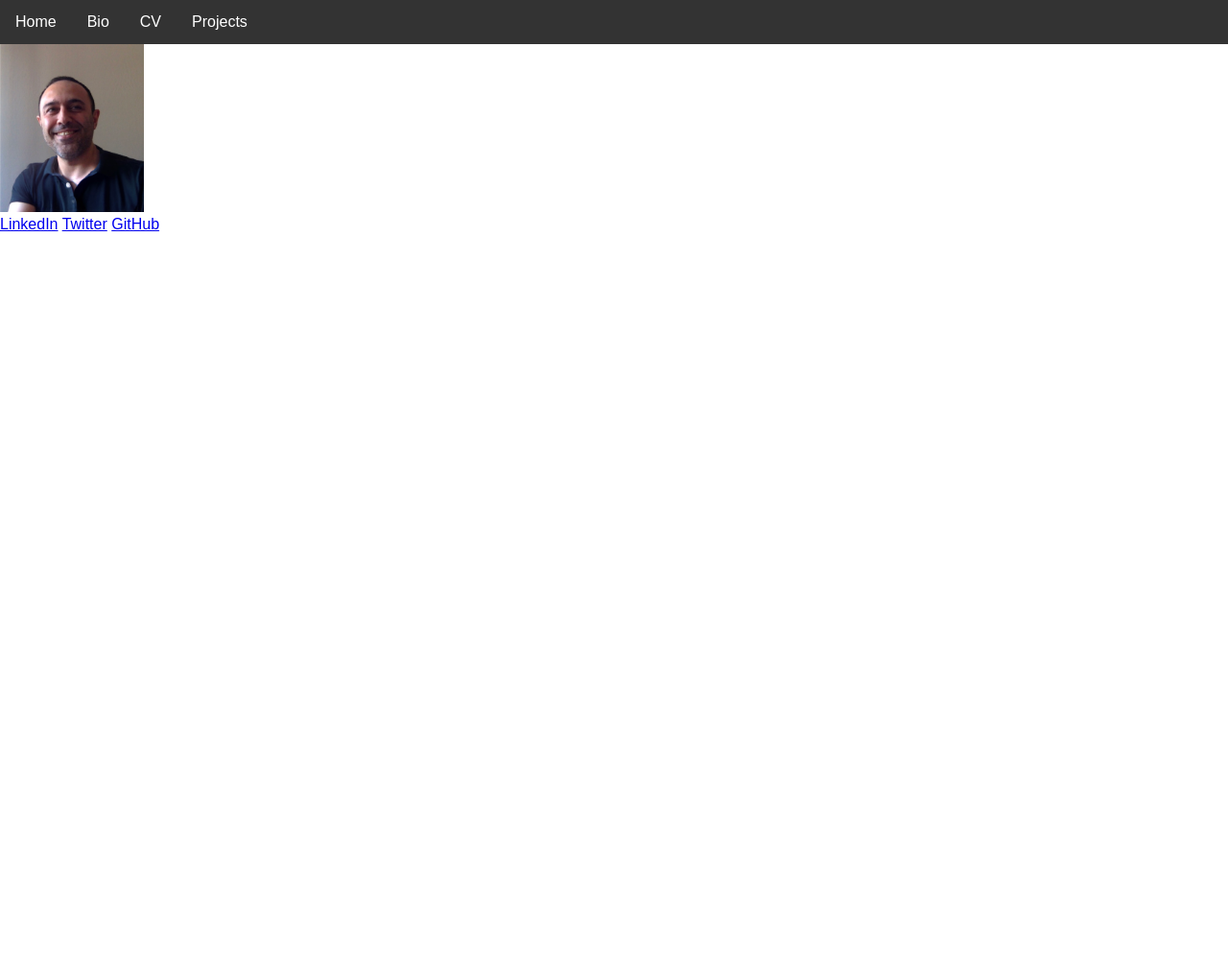
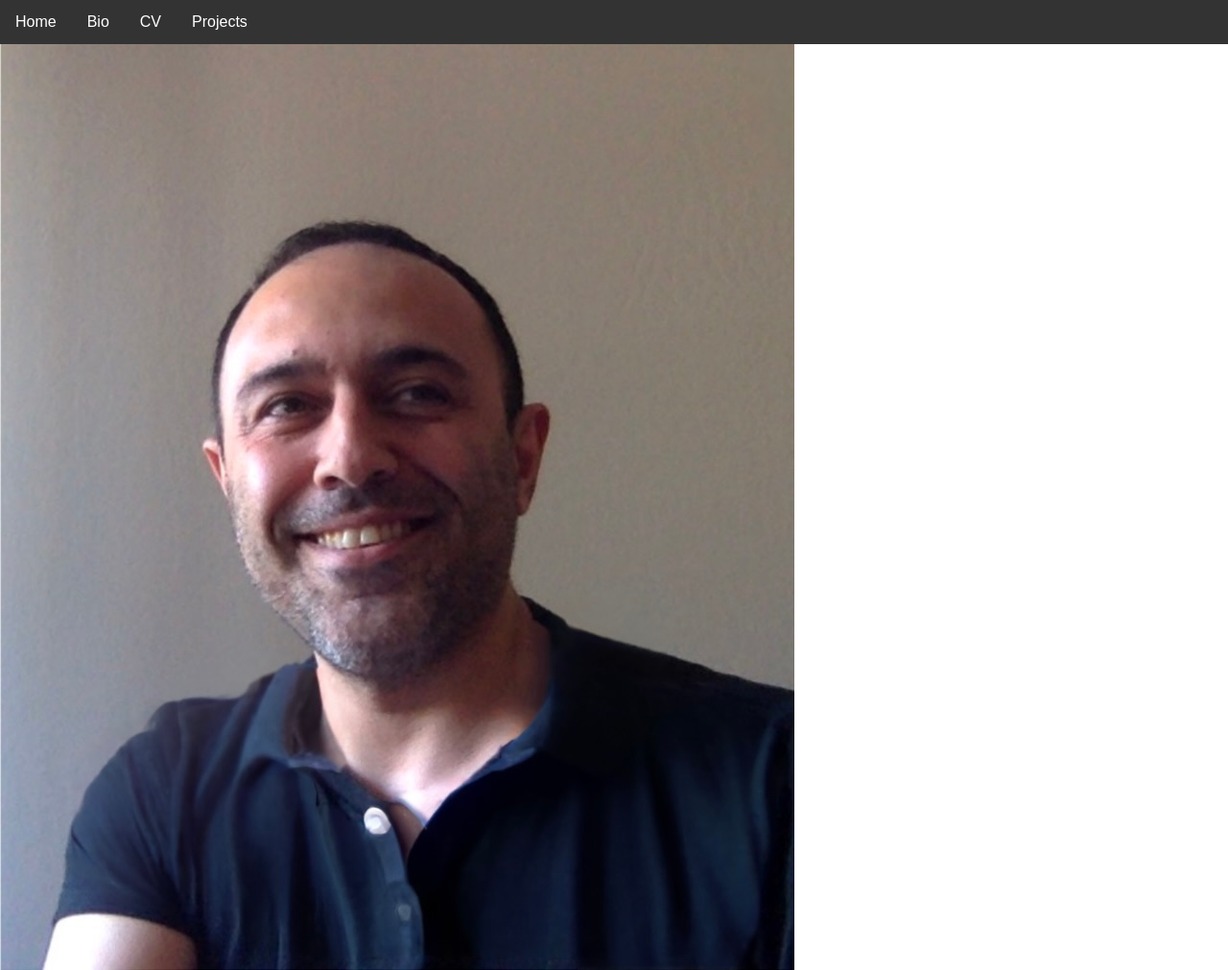
Before and after one commit to Alishahed/alishahed.github.io, a plain HTML site: page bio.html in a window 1280 px wide. Shown: the top 1011 px of the page at 96% size. Before the commit the page ends 800 px from the top, so only its background shows below. Drawn offline with Linux system fonts and the light colour scheme.

Commit message:
Update styles.css

```diff
--- a/styles.css
+++ b/styles.css
@@ -23,7 +23,3 @@ nav li a {
     padding: 14px 16px;
     text-decoration: none;
 }
-#bio img {
-    width: 150px;
-    height: auto;
-}
```
